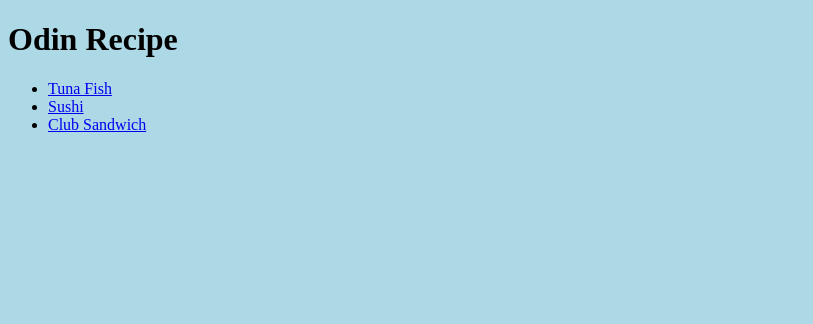
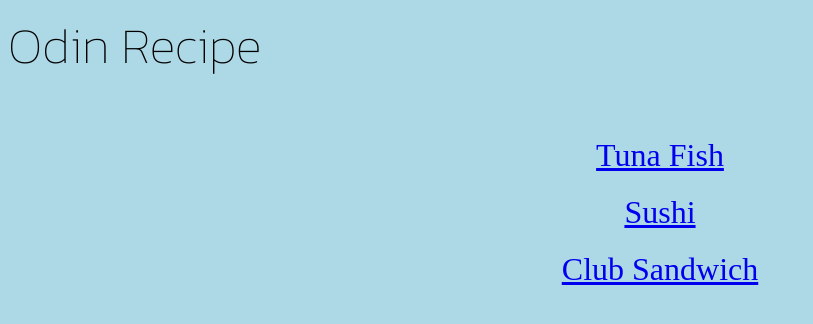
Before and after one commit to isaiahhenson/odin-recipes, a plain HTML site: page index.html in a window 1280 px wide. Shown: the whole page, without its empty margins (0-813 px from the left). Drawn offline with Linux system fonts and the light colour scheme.

Commit message:
added styles to the project

```diff
--- a/index.html
+++ b/index.html
@@ -4,6 +4,9 @@
         <meta charset="utf=8">
         <title>Odin Recipe</title>
         <link rel="stylesheet" href="styles.css">
+        <link rel="preconnect" href="https://fonts.googleapis.com">
+        <link rel="preconnect" href="https://fonts.gstatic.com" crossorigin>
+        <link href="https://fonts.googleapis.com/css2?family=Kanit:ital,wght@0,100;0,400;0,600;1,900&display=swap" rel="stylesheet">
     </head>
     <body>
         <h1>Odin Recipe</h1>
--- a/styles.css
+++ b/styles.css
@@ -1,3 +1,18 @@
 html {
     background-color: lightblue;
 }
+
+h1 {
+    font-size: 50px;
+    font-family: Kanit, monospace, sans-serif;
+    font-weight: 100;
+    margin-top: 0;
+
+}
+
+li {
+    list-style-type: none;
+    font-size: 32px;
+    text-align: center;
+    padding-top: 20px;
+}
```
